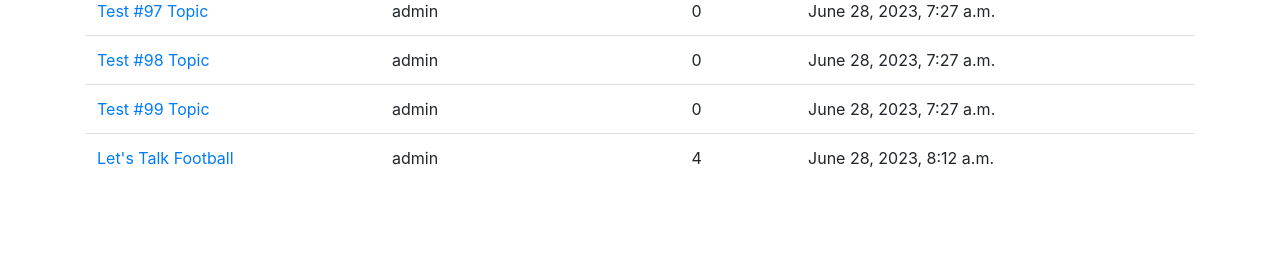
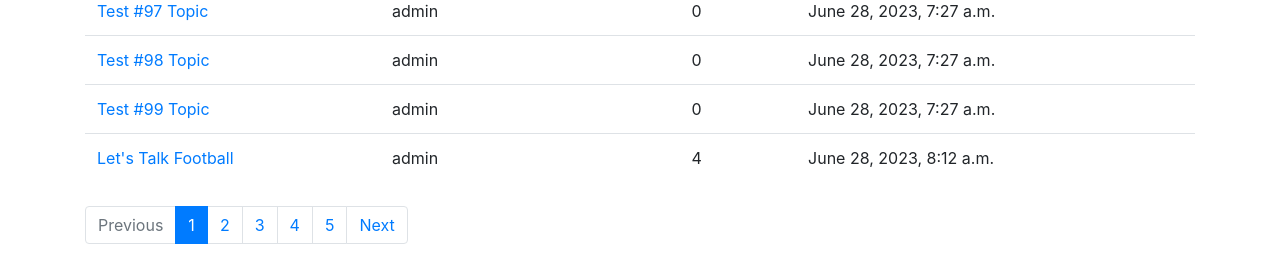
Before and after one commit to am-derrick/mydjangoapp, a Django app: page /forum/1/ in a window 1280 px wide. Shown: the part 5147-5415 px from the top of the page. Before the commit the page ends 5314 px from the top, so only its background shows below. Run offline with Django 4.2, Linux system fonts and the light colour scheme; data comes from the database, SQL or seed files in the repository; some libraries are stand-ins or nearby versions; some web fonts are replaced.

Commit message:
edited to use gbv pagination

```diff
--- a/templates/topics.html
+++ b/templates/topics.html
@@ -42,12 +42,12 @@
         </tbody>
     </table>
 
-    {% if topics.has_other_pages %}
+    {% if is_paginated %}
         <nav aria-label="Topics pagination" class="mb-4">
             <ul class="pagination">
-                {% if topics.has_previous %}
+                {% if page_obj.has_previous %}
                     <li class="page-item">
-                        <a class="page-link" href="?page={{ topics.previous_page_number }}">Previous</a>
+                        <a class="page-link" href="?page={{ page_obj.previous_page_number }}">Previous</a>
                     </li>
                 {% else %}
                     <li class="page-item disabled">
@@ -55,8 +55,8 @@
                     </li>
                 {% endif %}
 
-                {% for page_num in topics.paginator.page_range %}
-                    {% if topics.number == page_num %}
+                {% for page_num in paginator.page_range %}
+                    {% if page_obj.number == page_num %}
                         <li class="page-item active">
                             <span class="page-link">
                                 {{ page_num }}
@@ -70,9 +70,9 @@
                     {% endif %}
                 {% endfor %}
 
-                {% if topics.has_next %}
+                {% if page_obj.has_next %}
                     <li class="page-item">
-                        <a class="page-link" href="?page={{ topics.next_page_number }}">Next</a>
+                        <a class="page-link" href="?page={{ page_obj.next_page_number }}">Next</a>
                     </li>
                 {% else %}
                     <li class="page-item disabled">
```
